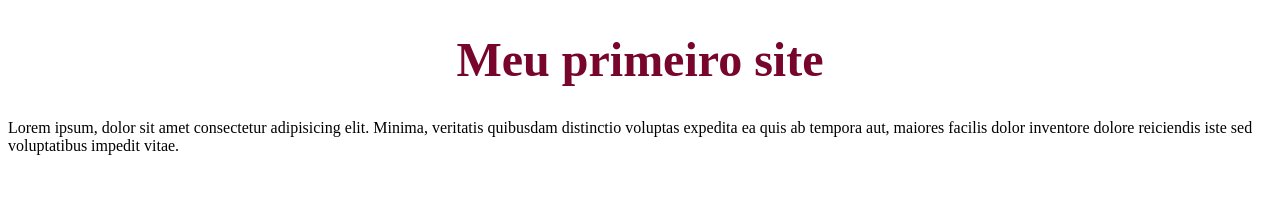
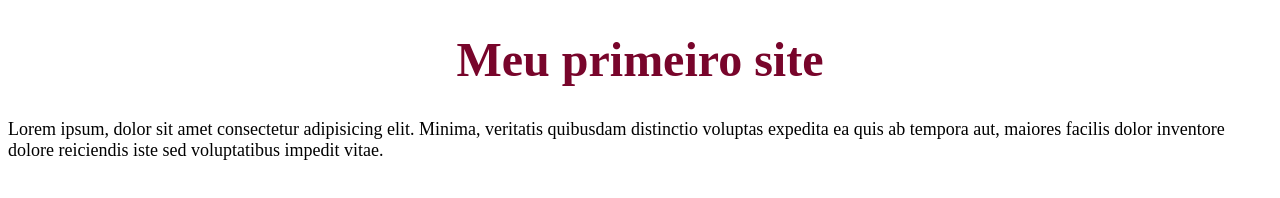
Before and after one commit to SRTAnamarya/cursoJavascript, a plain HTML site: page index.html in a window 1280 px wide. Drawn offline with Linux system fonts and the light colour scheme.

Commit message:
mudei o tamanho

```diff
--- a/index.html
+++ b/index.html
@@ -7,6 +7,6 @@
 </head>
 <body>
     <h1 style="color:rgb(120, 5, 43); text-align: center; font-size: 3rem;"> Meu primeiro site</h1>
-    <p style="font-size: medium;">Lorem ipsum, dolor sit amet consectetur adipisicing elit. Minima, veritatis quibusdam distinctio voluptas expedita ea quis ab tempora aut, maiores facilis dolor inventore dolore reiciendis iste sed voluptatibus impedit vitae.</p>
+    <p style="font-size: large;">Lorem ipsum, dolor sit amet consectetur adipisicing elit. Minima, veritatis quibusdam distinctio voluptas expedita ea quis ab tempora aut, maiores facilis dolor inventore dolore reiciendis iste sed voluptatibus impedit vitae.</p>
 </body>
 </html>
```
